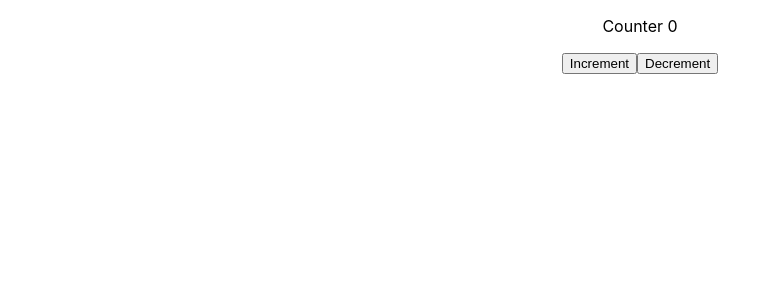
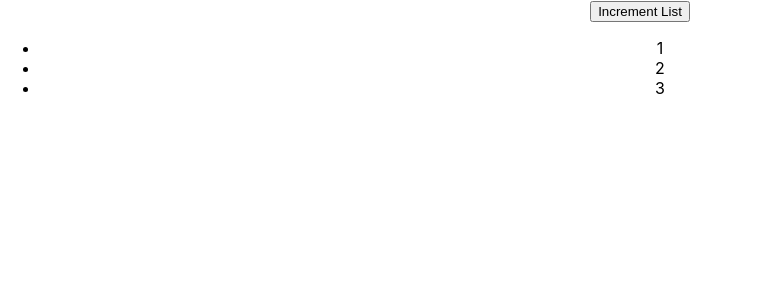
Before and after one commit to bertugmete/jest-enzyme, a React (Create React App) app: page / in a window 1280 px wide. Shown: the top 300 px of the page, without its empty margins (0-758 px from the left). Built offline with nearby package versions, Linux system fonts and the light colour scheme.

Commit message:
2- Length Test Example

```diff
--- a/src/App.js
+++ b/src/App.js
@@ -1,10 +1,10 @@
 import './App.css'
-import Counter from './components/1- StateTest/counter'
+import ItemList from './components/2- LengthTest/itemList'
 
 function App() {
   return (
     <div className="App">
-      <Counter />
+      <ItemList />
     </div>
   )
 }
--- /dev/null
+++ b/src/components/2- LengthTest/itemList/index.js
@@ -0,0 +1,29 @@
+import React, { Component } from 'react'
+
+class ItemList extends Component {
+  constructor(props) {
+    super(props)
+
+    this.state = {
+      countOfItem: [1, 2, 3]
+    }
+  }
+
+  handleOnIncrementClick = () => {
+    this.setState({ countOfItem: [...this.state.countOfItem, 4] })
+  }
+  render() {
+    return (
+      <div>
+        <button onClick={this.handleOnIncrementClick}>Increment List</button>
+        <ul>
+          {this.state.countOfItem.map((item) => (
+            <li key={item}>{item}</li>
+          ))}
+        </ul>
+      </div>
+    )
+  }
+}
+
+export default ItemList
```
Also changed, not shown: 1 other file (tests, documents, lock files or other folders).
